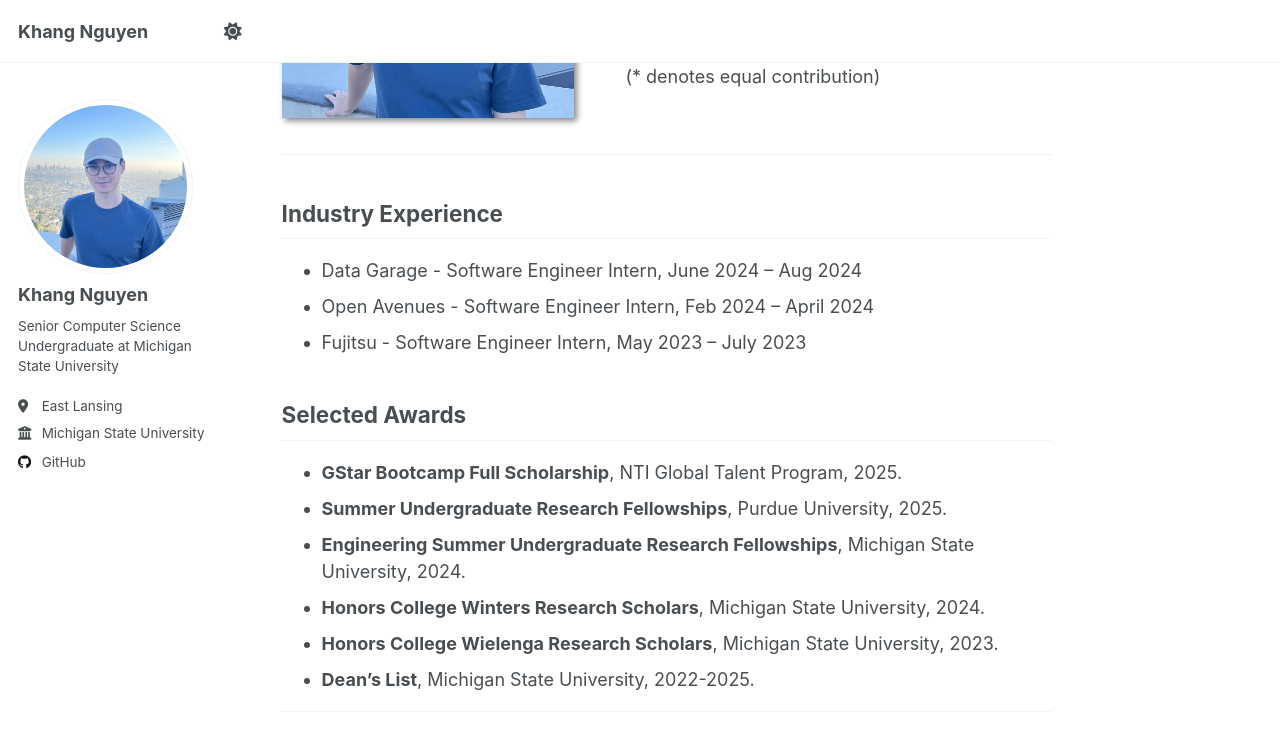
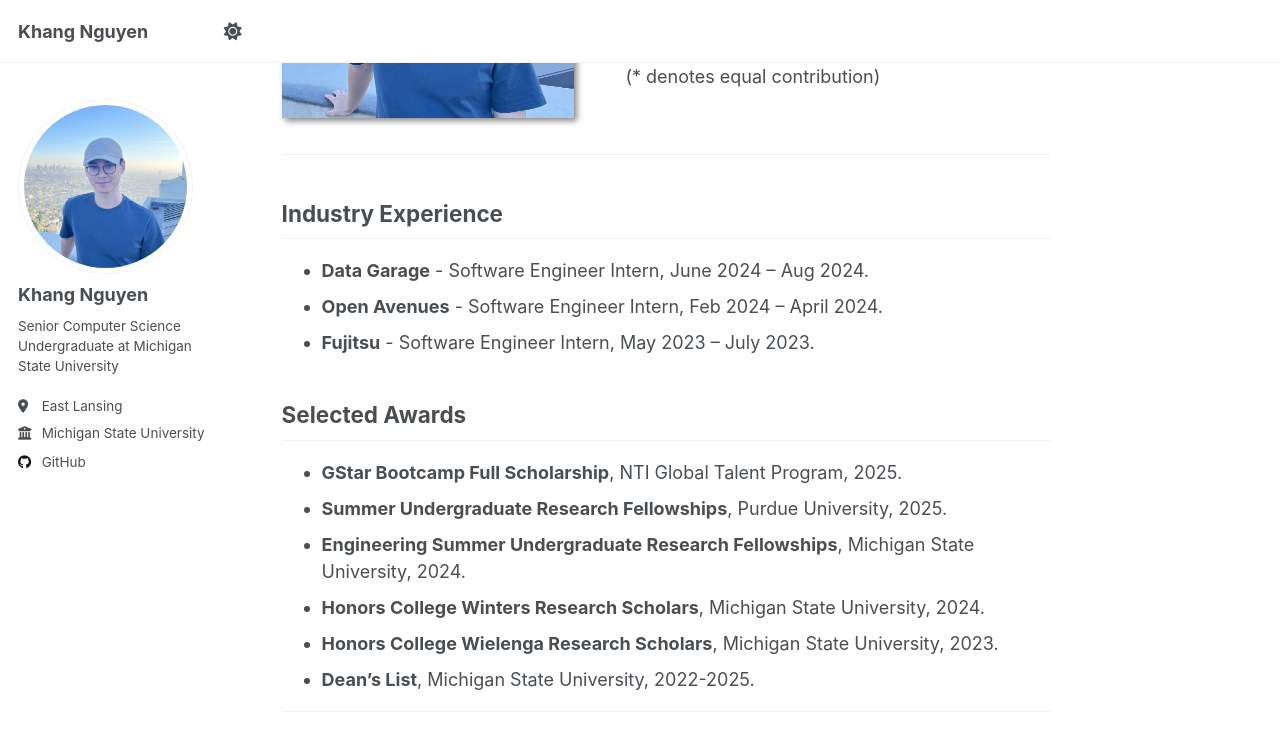
Before and after one commit to nguyenhuykhang/nguyenhuykhang.github.io, a Jekyll site: the page built from _pages/about.md, in a window 1280 px wide and 900 px high, scrolled down 2143 px. Shown: the top 751 px of the window. Built offline with Jekyll 4.4.1, drawn with Linux system fonts in a browser that asks for light colours; a script that is not in the unit is left out.

```diff
--- a/_pages/about.md
+++ b/_pages/about.md
@@ -79,9 +79,9 @@ Under Review
 
 Industry Experience
 ------
-- Data Garage - Software Engineer Intern, June 2024 – Aug 2024
-- Open Avenues - Software Engineer Intern, Feb 2024 – April 2024
-- Fujitsu - Software Engineer Intern, May 2023 – July 2023
+- **Data Garage** - Software Engineer Intern, June 2024 – Aug 2024.
+- **Open Avenues** - Software Engineer Intern, Feb 2024 – April 2024.
+- **Fujitsu** - Software Engineer Intern, May 2023 – July 2023.
 
 
 
```
